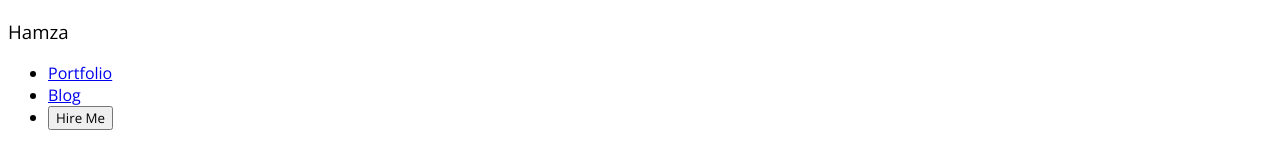
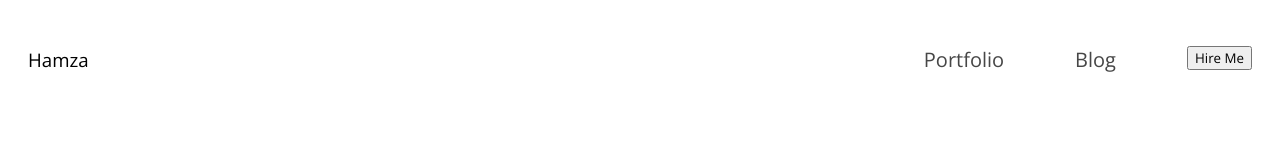
Before and after one commit to HamzaAryanSapnil/Programming-hero-first-portfolio, a plain HTML site: page index.html in a window 1280 px wide. Drawn offline with nearby package versions, Linux system fonts and the light colour scheme.

Commit message:
styling nav again

```diff
--- a/styles/style.css
+++ b/styles/style.css
@@ -5,3 +5,27 @@
 /*
 nav related styles
 */
+
+nav{
+  display: flex;
+  justify-content: space-between;
+  align-items: center;
+  padding: 20px;
+}
+
+nav ul{
+  display: flex;
+  gap: 20px;
+  list-style: none;
+}
+nav ul li{
+  cursor: pointer;
+  margin-left: 51px;
+
+
+}
+nav ul li a{
+  text-decoration: none;
+  color: #474747;
+  font-size: 20px;
+}
```
